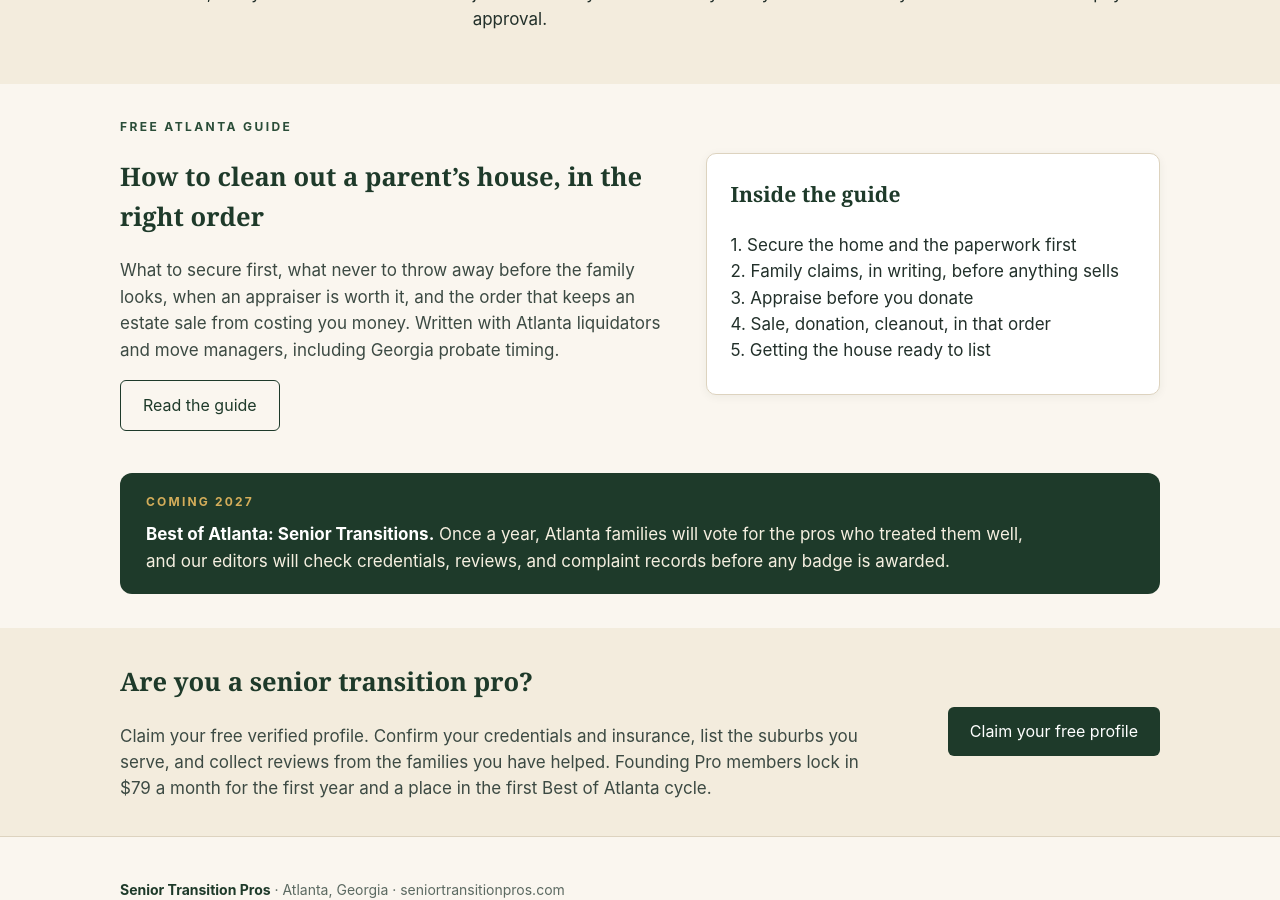
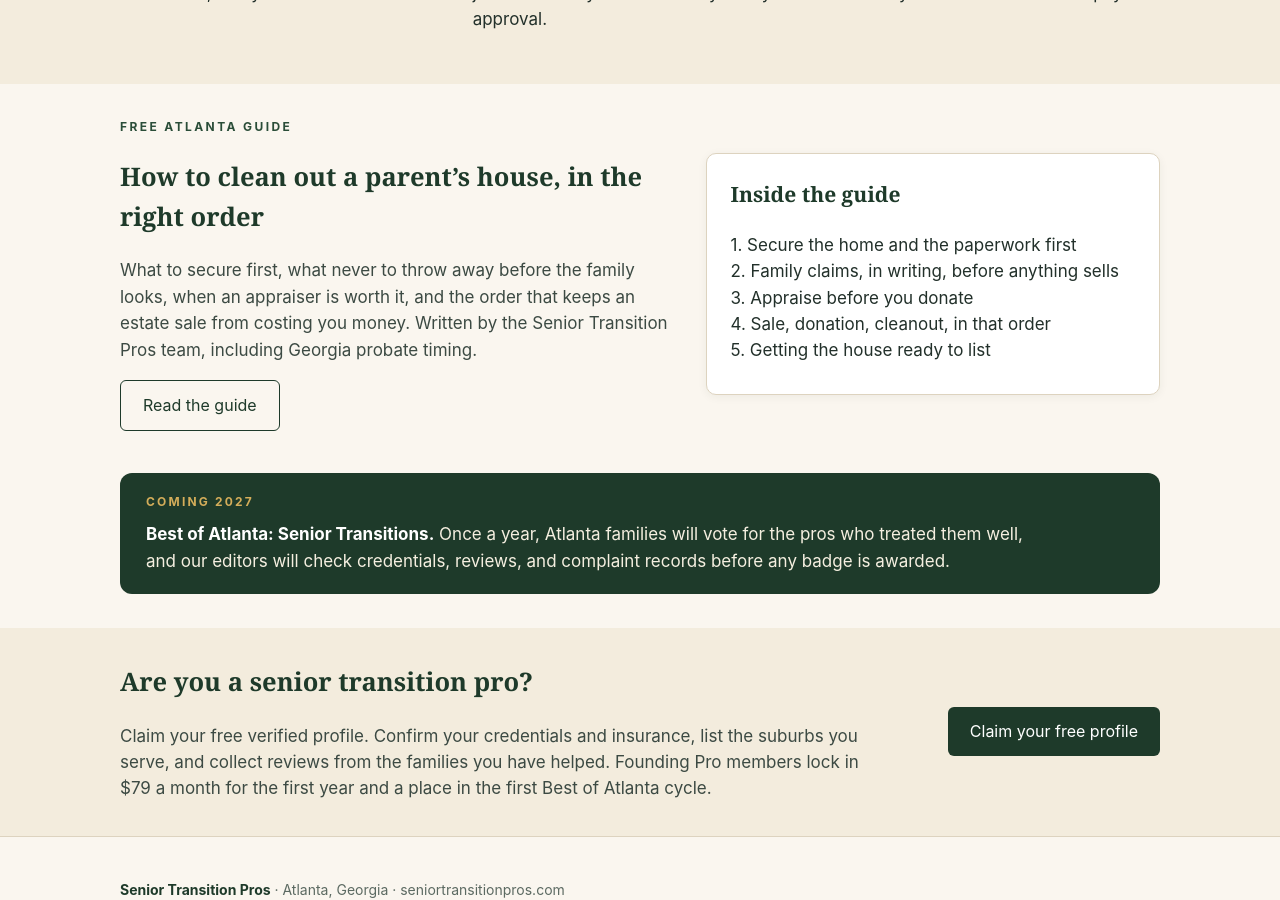
Before and after one commit to youragentzach/seniortransitionpros, a Jekyll site: the page index.html, which Jekyll copies as it is, in a window 1280 px wide and 900 px high, scrolled down 2254 px. Built offline with Jekyll 4.4.1, drawn with Linux system fonts in a browser that asks for light colours.

Commit message:
Homepage: correct the cleanout guide credit line

```diff
--- a/index.html
+++ b/index.html
@@ -217,7 +217,7 @@
     <div>
       <div class="eyebrow">Free Atlanta guide</div>
       <h2>How to clean out a parent&rsquo;s house, in the right order</h2>
-      <p style="color:#3c4a43;max-width:36em">What to secure first, what never to throw away before the family looks, when an appraiser is worth it, and the order that keeps an estate sale from costing you money. Written with Atlanta liquidators and move managers, including Georgia probate timing.</p>
+      <p style="color:#3c4a43;max-width:36em">What to secure first, what never to throw away before the family looks, when an appraiser is worth it, and the order that keeps an estate sale from costing you money. Written by the Senior Transition Pros team, including Georgia probate timing.</p>
       <a class="btn ghost" href="guide-cleanout-parents-house-atlanta.html">Read the guide</a>
     </div>
     <div class="card">
```
